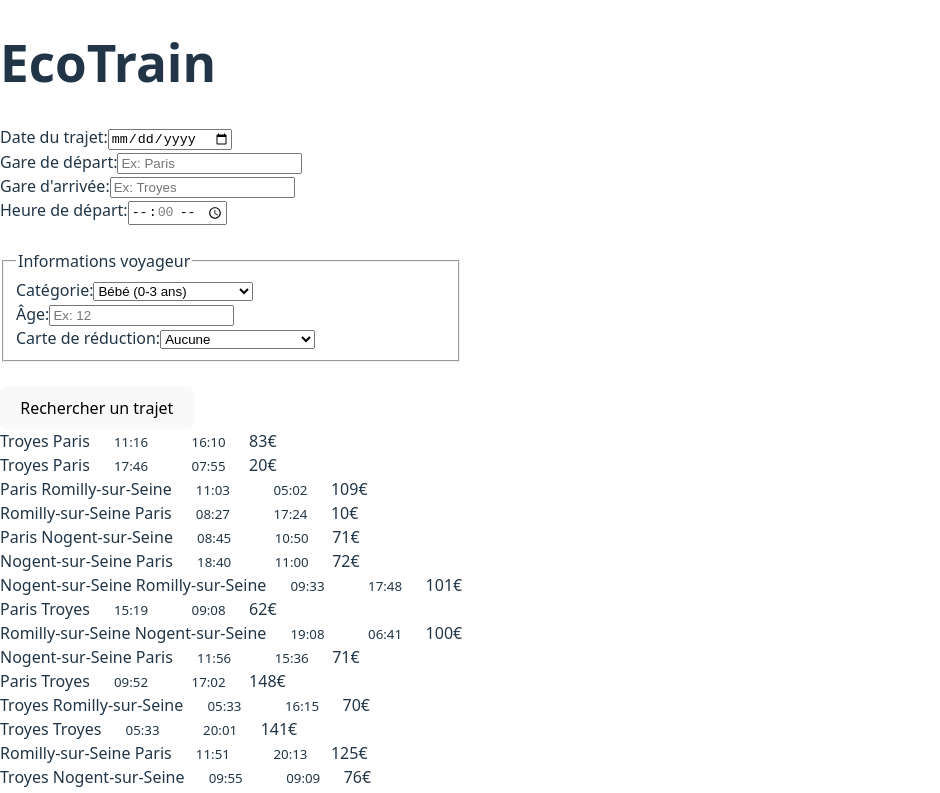
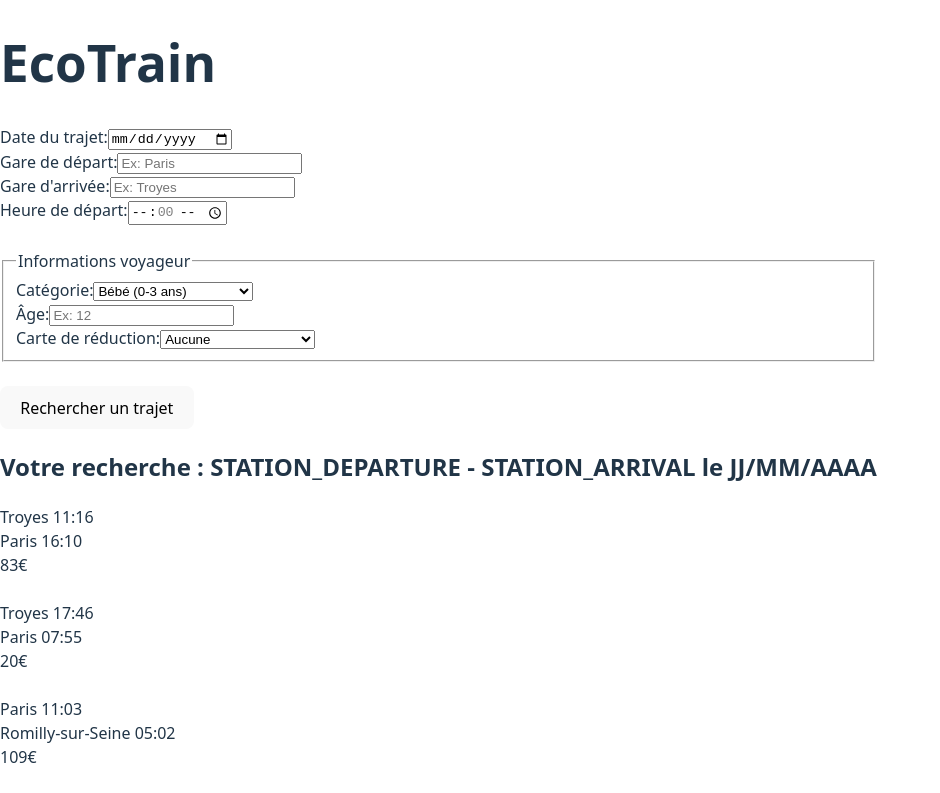
Before and after one commit to UTT-GL03/EcoTrain, a React (Vite) app in the folder frontend/: page / in a window 1280 px wide. Shown: the top 793 px of the page, without its empty margins (0-940 px from the left). Built offline with nearby package versions, Linux system fonts and the light colour scheme.

Commit message:
Add Pico CSS and Day.js plugins with configuration files and styles

```diff
--- a/frontend/package.json
+++ b/frontend/package.json
@@ -11,19 +11,21 @@
   },
   "dependencies": {
     "react": "^19.1.1",
-    "react-dom": "^19.1.1",
-    "@picocss/pico": "^2.1.1"
+    "react-dom": "^19.1.1"
   },
   "devDependencies": {
     "@eslint/js": "^9.36.0",
+    "@picocss/pico": "^2.1.1",
     "@types/react": "^19.1.16",
     "@types/react-dom": "^19.1.9",
     "@vitejs/plugin-react": "^5.0.4",
     "babel-plugin-react-compiler": "^19.1.0-rc.3",
+    "dayjs": "^1.11.18",
     "eslint": "^9.36.0",
     "eslint-plugin-react-hooks": "^5.2.0",
     "eslint-plugin-react-refresh": "^0.4.22",
     "globals": "^16.4.0",
+    "react-router": "^7.9.4",
     "vite": "npm:rolldown-vite@7.1.14"
   },
   "overrides": {
--- a/frontend/src/App.css
+++ b/frontend/src/App.css
@@ -1,4 +1,10 @@
-time {
-  padding: 10px 20px;
-  font-size: smaller;
+.tripresult{
+  background-color:lightseagreen;
+  margin:10px 10px;
+  padding:10px 10px;
 }
+
+button{
+  text-align:center;
+  vertical-align: middle;
+}
--- a/frontend/src/App.jsx
+++ b/frontend/src/App.jsx
@@ -1,6 +1,7 @@
 import SearchBar from "./components/SearchBar";
 import './App.css'
 import data from './assets/sample_data.json'
+import { BrowserRouter, Routes, Route } from 'react-router'
 
 function App() {
 
@@ -14,28 +15,36 @@ function App() {
 
       <main>
         <SearchBar></SearchBar>
-
-      {data.trips.map((x,i) =>
+        <h2>Votre recherche : STATION_DEPARTURE - STATION_ARRIVAL le JJ/MM/AAAA</h2>
+        {data.trips.map((x, i) =>
           <TripsList {...x} key={i} />
         )}
       </main>
     </>
-  );
+  )
+};
+
+function TripsList({ station_departure, station_arrival, time_departure, time_arrival, price }) {
+  return (
+    <BrowserRouter>
+      <div>
+        <section className="container">
+          <span> {station_departure} </span>
+          <time> {time_departure} </time>
+          <br />
+          <span> {station_arrival} </span>
+          <time> {time_arrival} </time>
+          <br />
+          <span> {price}€ </span>
+        </section>
+        <br />
+      </div>
+    </BrowserRouter >
+  )
 }
 
-function TripsList({station_departure, station_arrival, time_departure, time_arrival, price}) {
-return(
-  <div>
-    <section>
-      <span> {station_departure} </span>
-      <span> {station_arrival} </span>
-      <time> {time_departure} </time>
-      <time> {time_arrival} </time>
-      <span> {price}€ </span>
-    </section>
-  </div>
-)
-
-}
+<Routes>
+  <Route path="/" element={<TripsList />} />
+</Routes>
 
 export default App
```
Also changed, not shown: 1 other file (tests, documents, lock files or other folders). Lines whose indentation alone changed are shown as unchanged.
